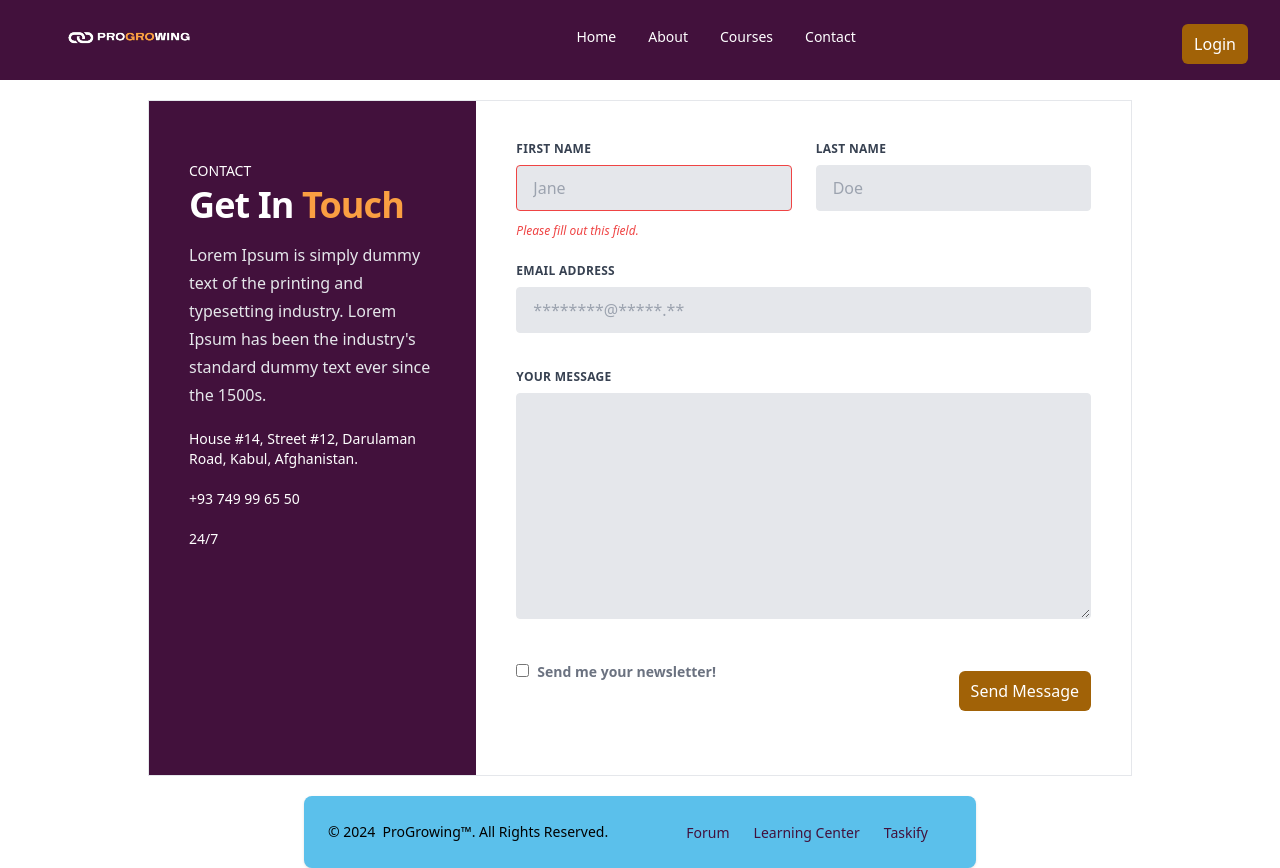
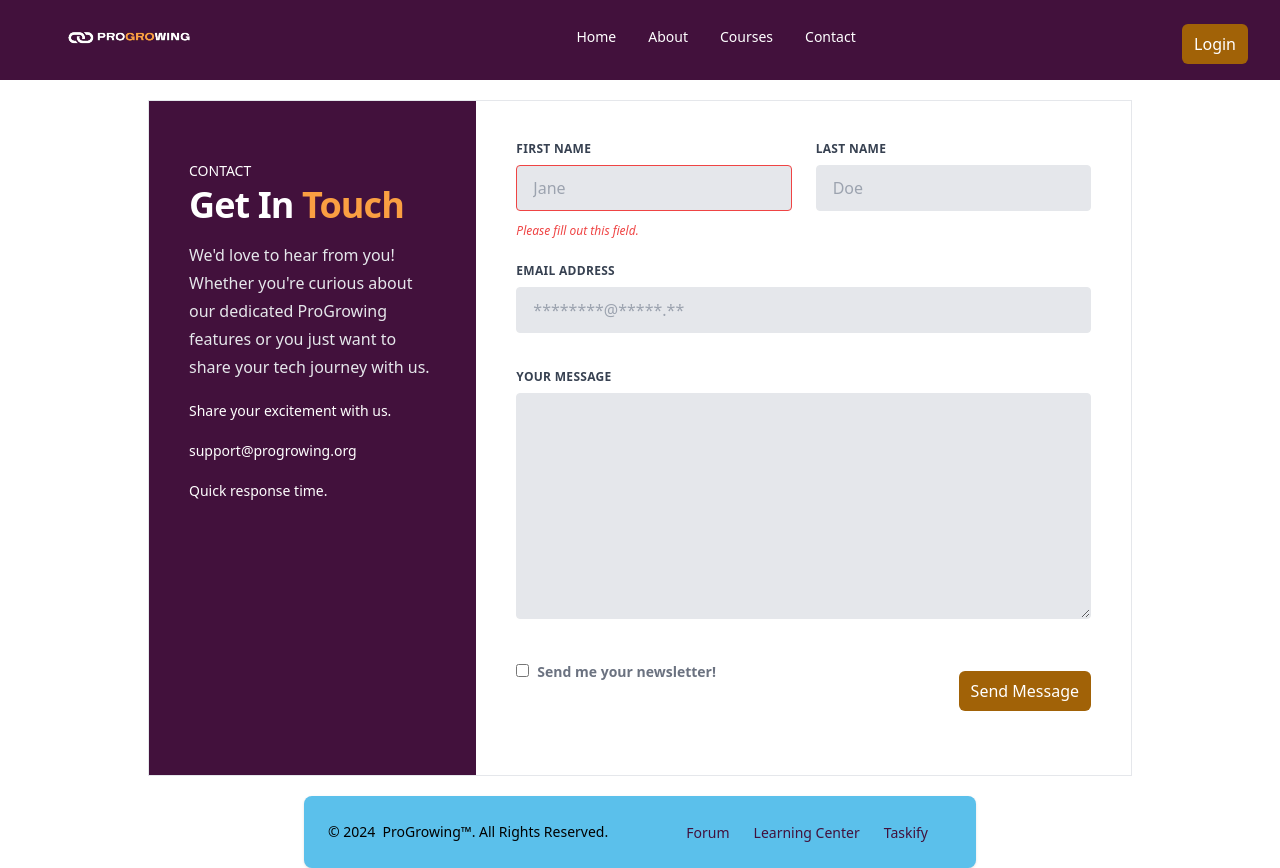
Before and after one commit to oduyemi/learn, a React (Create React App) app: page /contact in a window 1280 px wide. Built offline with nearby package versions, Linux system fonts and the light colour scheme.

Commit message:
Contact content updated

```diff
--- a/src/components/ContactBlock.jsx
+++ b/src/components/ContactBlock.jsx
@@ -17,18 +17,19 @@ export const ContactBlock = () => {
                         Get In <span className="text-yel">Touch</span>
                     </h3>
                     <p className="mt-4 leading-7 text-gray-200">
-                        Lorem Ipsum is simply dummy text of the printing and typesetting industry. Lorem Ipsum has been the
-                        industry's standard dummy text ever since the 1500s.
+                        We'd love to hear from you! Whether you're curious about
+                        our dedicated ProGrowing features or you just want to
+                        share your tech journey with us.
                     </p>
 
                     <Box className="flex items-center mt-5">
-                        <span className="text-sm">House #14, Street #12, Darulaman Road, Kabul, Afghanistan.</span>
+                        <span className="text-sm">Share your excitement with us.</span>
                     </Box>
                     <Box className="flex items-center mt-5">
-                        <span className="text-sm">+93 749 99 65 50</span>
+                        <span className="text-sm">support@progrowing.org</span>
                     </Box>
                     <Box className="flex items-center mt-5">
-                        <span className="text-sm">24/7</span>
+                        <span className="text-sm">Quick response time.</span>
                     </Box>
 
                 </Box>
```
